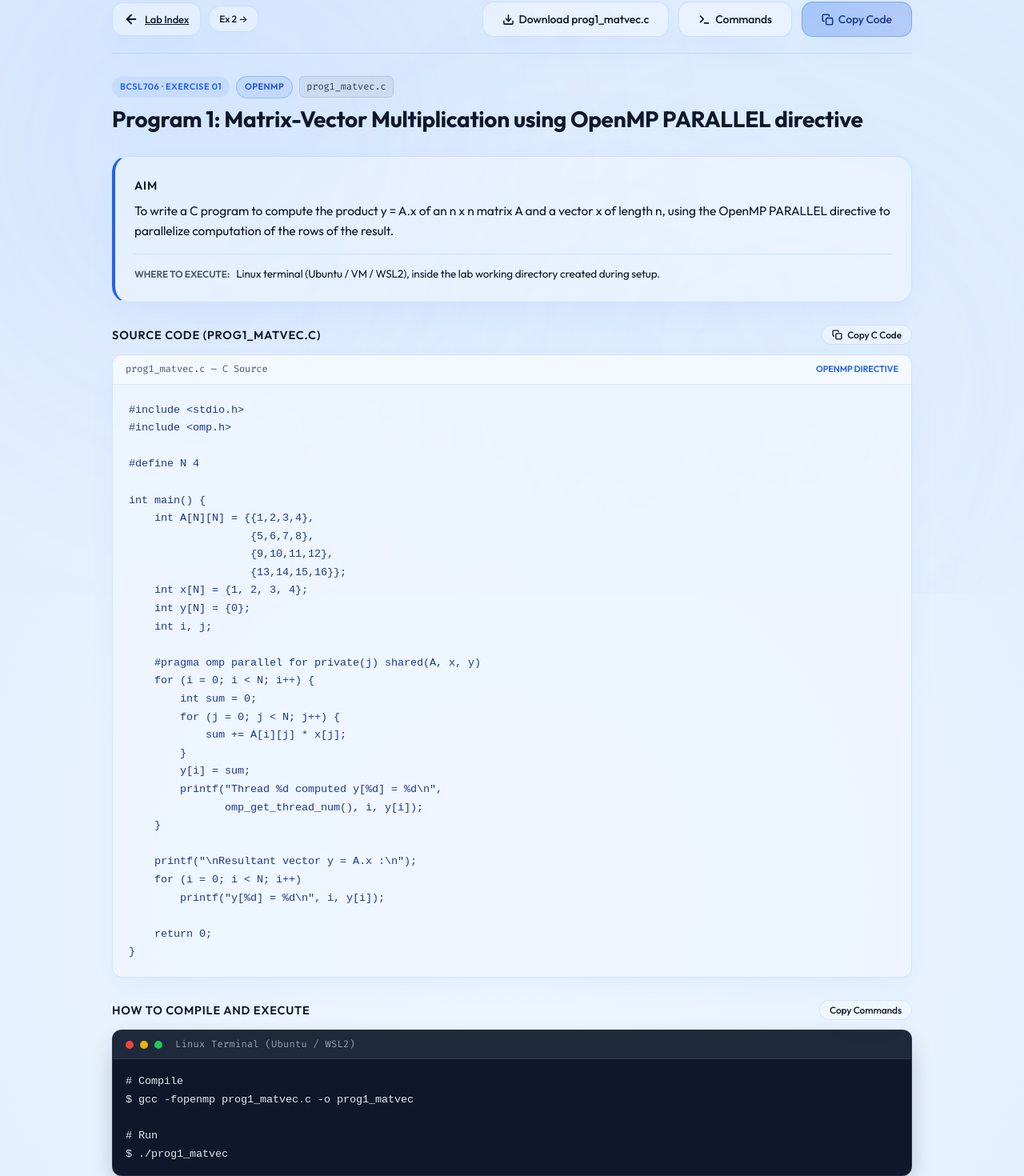
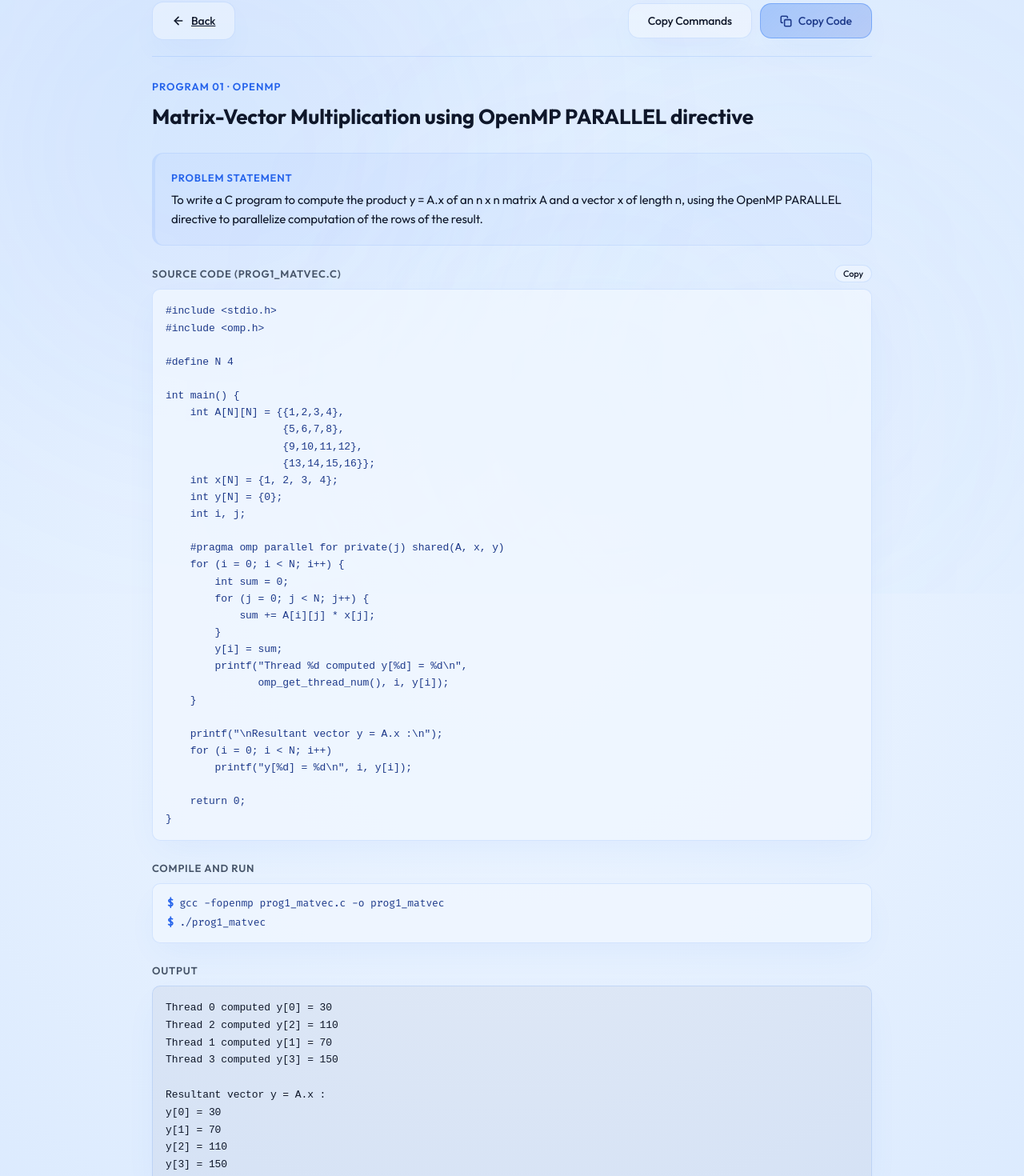
Before and after one commit to Chiranth-Janardhan-moger/parallel-computing, a React (Vite) app: page /card/1 in a window 1280 px wide. Shown: the part 58-1528 px from the top of the page at 80% size. Built offline with nearby package versions, Linux system fonts and the light colour scheme.

Commit message:
Simplify and streamline UI for a minimal, clean presentation

```diff
--- a/src/components/CardDetail.jsx
+++ b/src/components/CardDetail.jsx
@@ -1,52 +1,27 @@
 import { useState, useEffect } from 'react';
-import { useParams, Link, useNavigate } from 'react-router-dom';
+import { useParams, Link } from 'react-router-dom';
 import experimentsData from '../data/experiments.json';
 import Toast from './Toast';
 
 export default function CardDetail() {
   const { id } = useParams();
-  const navigate = useNavigate();
-  const [prevId, setPrevId] = useState(id);
   const [experiment, setExperiment] = useState(null);
-  const [loading, setLoading] = useState(true);
   const [toastMessage, setToastMessage] = useState('');
   const [toastVisible, setToastVisible] = useState(false);
 
-  if (id !== prevId) {
-    setPrevId(id);
-    setLoading(true);
-  }
-
-  // Find experiment
   useEffect(() => {
     const found = experimentsData.find((item) => String(item.id) === String(id));
-
-    const timer = setTimeout(() => {
-      if (found) {
-        setExperiment(found);
-      }
-      setLoading(false);
-    }, 400);
-
-    return () => clearTimeout(timer);
+    setExperiment(found || null);
   }, [id]);
-
-  if (loading) {
-    return <SkeletonLoader />;
-  }
 
   if (!experiment) {
     return (
       <div className="glass-panel" style={{ padding: '40px', textAlign: 'center' }}>
         <h2>Exercise Not Found</h2>
-        <Link to="/" className="glass-btn" style={{ marginTop: '20px' }}>Back to Laboratory</Link>
+        <Link to="/" className="glass-btn" style={{ marginTop: '20px' }}>Back to Home</Link>
       </div>
     );
   }
-
-  const currentIndex = experimentsData.findIndex(item => String(item.id) === String(id));
-  const prevExperiment = currentIndex > 0 ? experimentsData[currentIndex - 1] : null;
-  const nextExperiment = currentIndex < experimentsData.length - 1 ? experimentsData[currentIndex + 1] : null;
 
   const showToast = (msg) => {
     setToastMessage(msg);
@@ -55,91 +30,34 @@ export default function CardDetail() {
 
   const copyCode = () => {
     navigator.clipboard.writeText(experiment.code)
-      .then(() => showToast(`Source code ${experiment.file} copied successfully`))
+      .then(() => showToast('C Code Copied Successfully'))
       .catch((err) => console.error('Failed to copy code:', err));
   };
 
-  const copyCommands = () => {
-    const cmds = `${experiment.compileCommand}\n${experiment.runCommand}`;
-    navigator.clipboard.writeText(cmds)
-      .then(() => showToast('Compile and execute commands copied'))
-      .catch((err) => console.error('Failed to copy commands:', err));
+  const copyCompileCommand = () => {
+    navigator.clipboard.writeText(`${experiment.compileCommand}\n${experiment.runCommand}`)
+      .then(() => showToast('Commands Copied Successfully'))
+      .catch((err) => console.error('Failed to copy command:', err));
   };
 
-  const downloadSourceFile = () => {
-    const blob = new Blob([experiment.code], { type: 'text/x-csrc;charset=utf-8;' });
-    const url = URL.createObjectURL(blob);
-    const link = document.createElement('a');
-    link.href = url;
-    link.setAttribute('download', experiment.file);
-    document.body.appendChild(link);
-    link.click();
-    document.body.removeChild(link);
-    URL.revokeObjectURL(url);
-    showToast(`Downloaded ${experiment.file}`);
-  };
+  return (
+    <div className="fade-in" style={{ width: '100%', display: 'flex', flexDirection: 'column', gap: '24px', textAlign: 'left', maxWidth: '900px', margin: '0 auto' }}>
 
-  const isMPI = experiment.technology === 'MPI';
-
-  return (
-    <div className="fade-in" style={{ width: '100%', display: 'flex', flexDirection: 'column', gap: '28px', textAlign: 'left', maxWidth: '1000px', margin: '0 auto' }}>
-
-      {/* Top Controls Bar */}
+      {/* Top Header Controls */}
       <div className="detail-header-controls">
-        <div style={{ display: 'flex', gap: '10px', alignItems: 'center' }}>
-          <Link to="/" className="glass-btn" style={{ minWidth: '44px', justifyContent: 'center', padding: '10px 14px' }} title="Back to Laboratory">
-            <svg width="18" height="18" viewBox="0 0 24 24" fill="none" stroke="currentColor" strokeWidth="2.5" strokeLinecap="round" strokeLinejoin="round">
+        <Link to="/" className="glass-btn" title="Back to Home">
+          <svg width="16" height="16" viewBox="0 0 24 24" fill="none" stroke="currentColor" strokeWidth="2.5" strokeLinecap="round" strokeLinejoin="round">
             <line x1="19" y1="12" x2="5" y2="12"></line>
             <polyline points="12 19 5 12 12 5"></polyline>
           </svg>
-            <span style={{ fontSize: '13px', fontWeight: '500' }}>Lab Index</span>
+          Back
         </Link>
 
-          {/* Quick Prev / Next Buttons */}
-          <div style={{ display: 'flex', gap: '4px' }}>
-            {prevExperiment && (
-              <button
-                onClick={() => navigate(`/card/${prevExperiment.id}`)}
-                className="glass-btn"
-                style={{ padding: '8px 12px', fontSize: '12px' }}
-                title={`Previous: Exercise ${prevExperiment.number}`}
-              >
-                ← Ex {prevExperiment.number}
+        <div style={{ display: 'flex', gap: '10px' }}>
+          <button onClick={copyCompileCommand} className="glass-btn" title="Copy compile & run commands">
+            Copy Commands
           </button>
-            )}
-            {nextExperiment && (
-              <button
-                onClick={() => navigate(`/card/${nextExperiment.id}`)}
-                className="glass-btn"
-                style={{ padding: '8px 12px', fontSize: '12px' }}
-                title={`Next: Exercise ${nextExperiment.number}`}
-              >
-                Ex {nextExperiment.number} →
-              </button>
-            )}
-          </div>
-        </div>
-
-        {/* Actions: Download, Commands, Copy Code */}
-        <div className="detail-copy-actions">
-          <button onClick={downloadSourceFile} className="glass-btn" style={{ gap: '6px' }} title="Download .c file">
-            <svg width="15" height="15" viewBox="0 0 24 24" fill="none" stroke="currentColor" strokeWidth="2.5" strokeLinecap="round" strokeLinejoin="round">
-              <path d="M21 15v4a2 2 0 0 1-2 2H5a2 2 0 0 1-2-2v-4"></path>
-              <polyline points="7 10 12 15 17 10"></polyline>
-              <line x1="12" y1="15" x2="12" y2="3"></line>
-            </svg>
-            Download {experiment.file}
-          </button>
-
-          <button onClick={copyCommands} className="glass-btn" style={{ gap: '6px' }} title="Copy Compile & Run commands">
-            <svg width="15" height="15" viewBox="0 0 24 24" fill="none" stroke="currentColor" strokeWidth="2.5" strokeLinecap="round" strokeLinejoin="round">
-              <polyline points="4 17 10 11 4 5"></polyline>
-              <line x1="12" y1="19" x2="20" y2="19"></line>
-            </svg>
-            Commands
-          </button>
-
-          <button onClick={copyCode} className="glass-btn glass-btn-primary" style={{ gap: '6px' }} title="Copy full C source code">
+          <button onClick={copyCode} className="glass-btn glass-btn-primary" title="Copy full C source code">
             <svg width="15" height="15" viewBox="0 0 24 24" fill="none" stroke="currentColor" strokeWidth="2.5" strokeLinecap="round" strokeLinejoin="round">
               <rect x="9" y="9" width="13" height="13" rx="2" ry="2"></rect>
               <path d="M5 15H4a2 2 0 0 1-2-2V4a2 2 0 0 1 2-2h9a2 2 0 0 1 2 2v1"></path>
@@ -151,209 +69,106 @@ export default function CardDetail() {
 
       {/* Program Header */}
       <div>
-        <div style={{ display: 'flex', gap: '8px', alignItems: 'center', flexWrap: 'wrap', marginBottom: '8px' }}>
-          <span className="badge-pill" style={{ background: 'rgba(37, 99, 235, 0.08)', color: 'var(--accent-primary)' }}>
-            BCSL706 · EXERCISE {String(experiment.number).padStart(2, '0')}
+        <span style={{ fontSize: '13px', fontWeight: '600', color: 'var(--accent-primary)', textTransform: 'uppercase', letterSpacing: '1px' }}>
+          Program {String(experiment.number).padStart(2, '0')} · {experiment.technology}
         </span>
-          <span className={`badge-pill ${isMPI ? 'badge-mpi' : 'badge-openmp'}`}>
-            {experiment.technology}
-          </span>
-          <span className="badge-file">
-            {experiment.file}
-          </span>
-        </div>
-
-        <h1 style={{ fontSize: '28px', fontWeight: '700', color: 'var(--text-primary)', letterSpacing: '-0.3px', lineHeight: '1.3' }}>
-          Program {experiment.number}: {experiment.title}
+        <h1 style={{ fontSize: '26px', fontWeight: '700', color: 'var(--text-primary)', marginTop: '4px' }}>
+          {experiment.title}
         </h1>
       </div>
 
       {/* Aim / Problem Statement */}
-      <div className="glass-panel" style={{
-        padding: '24px',
-        borderLeft: '4px solid var(--accent-primary)'
+      <div style={{
+        padding: '20px',
+        background: 'rgba(59, 130, 246, 0.04)',
+        borderRadius: '14px',
+        borderLeft: '4px solid var(--accent-primary)',
+        border: '1px solid rgba(59, 130, 246, 0.1)',
+        borderLeftWidth: '4px'
       }}>
-        <h4 style={headingStyle}>Aim</h4>
-        <p style={{ color: 'var(--text-primary)', fontSize: '15.5px', marginTop: '8px', lineHeight: '1.6' }}>
+        <h4 style={{ fontSize: '13px', fontWeight: '600', textTransform: 'uppercase', letterSpacing: '0.8px', color: 'var(--accent-primary)' }}>
+          Problem Statement
+        </h4>
+        <p style={{ color: 'var(--text-primary)', fontSize: '15px', marginTop: '6px', lineHeight: '1.6' }}>
           {experiment.question}
         </p>
-
-        <div style={{ marginTop: '16px', paddingTop: '14px', borderTop: '1px solid var(--glass-border)', display: 'flex', alignItems: 'center', gap: '8px' }}>
-          <span style={{ fontSize: '12px', fontWeight: '600', color: 'var(--text-secondary)', textTransform: 'uppercase' }}>Where to Execute:</span>
-          <span style={{ fontSize: '13.5px', color: 'var(--text-primary)' }}>{experiment.whereToExecute}</span>
-        </div>
       </div>
 
-      {/* Source Code Section */}
-      <div style={{ display: 'flex', flexDirection: 'column', gap: '12px' }}>
+      {/* C Source Code */}
+      <div style={{ display: 'flex', flexDirection: 'column', gap: '8px' }}>
         <div style={{ display: 'flex', justifyContent: 'space-between', alignItems: 'center' }}>
-          <h4 style={headingStyle}>Source Code ({experiment.file})</h4>
-          <button onClick={copyCode} className="glass-btn" style={{ padding: '4px 12px', fontSize: '12px', gap: '6px' }}>
-            <svg width="13" height="13" viewBox="0 0 24 24" fill="none" stroke="currentColor" strokeWidth="2.5" strokeLinecap="round" strokeLinejoin="round">
-              <rect x="9" y="9" width="13" height="13" rx="2" ry="2"></rect>
-              <path d="M5 15H4a2 2 0 0 1-2-2V4a2 2 0 0 1 2-2h9a2 2 0 0 1 2 2v1"></path>
-            </svg>
-            Copy C Code
+          <h4 style={{ fontSize: '13px', fontWeight: '600', textTransform: 'uppercase', letterSpacing: '0.8px', color: 'var(--text-secondary)' }}>
+            Source Code ({experiment.file})
+          </h4>
+          <button onClick={copyCode} className="glass-btn" style={{ padding: '3px 10px', fontSize: '11px' }}>
+            Copy
           </button>
         </div>
 
         <div className="glass-panel" style={{
-          borderRadius: '12px',
+          borderRadius: '10px',
           overflow: 'hidden',
           background: 'var(--code-bg)',
           border: '1px solid var(--glass-border)'
         }}>
-          <div style={{
-            padding: '8px 16px',
-            background: 'rgba(255, 255, 255, 0.4)',
-            borderBottom: '1px solid var(--glass-border)',
-            display: 'flex',
-            justifyContent: 'space-between',
-            alignItems: 'center'
-          }}>
-            <span style={{ fontSize: '12px', fontFamily: 'var(--font-mono)', color: 'var(--text-secondary)' }}>
-              {experiment.file} — C Source
-            </span>
-            <span style={{ fontSize: '11px', textTransform: 'uppercase', color: 'var(--accent-primary)', fontWeight: '600' }}>
-              {experiment.technology} Directive
-            </span>
-          </div>
-
           <pre style={{
-            padding: '20px',
+            padding: '16px',
             margin: 0,
             overflowX: 'auto',
             fontFamily: 'var(--font-mono)',
-            fontSize: '13.5px',
+            fontSize: '13px',
             color: 'var(--code-text)',
-            lineHeight: '1.6'
+            lineHeight: '1.55'
           }}>
             <code>{experiment.code}</code>
           </pre>
         </div>
       </div>
 
-      {/* How to Compile & Execute */}
-      <div style={{ display: 'flex', flexDirection: 'column', gap: '12px' }}>
-        <div style={{ display: 'flex', justifyContent: 'space-between', alignItems: 'center' }}>
-          <h4 style={headingStyle}>How to Compile and Execute</h4>
-          <button onClick={copyCommands} className="glass-btn" style={{ padding: '4px 12px', fontSize: '12px', gap: '6px' }}>
-            Copy Commands
-          </button>
+      {/* Compile and Run Commands */}
+      <div style={{ display: 'flex', flexDirection: 'column', gap: '8px' }}>
+        <h4 style={{ fontSize: '13px', fontWeight: '600', textTransform: 'uppercase', letterSpacing: '0.8px', color: 'var(--text-secondary)' }}>
+          Compile and Run
+        </h4>
+        <div className="glass-panel" style={{
+          padding: '14px 18px',
+          background: 'var(--code-bg)',
+          borderRadius: '10px',
+          fontFamily: 'var(--font-mono)',
+          fontSize: '13px',
+          color: 'var(--code-text)',
+          border: '1px solid var(--glass-border)'
+        }}>
+          <div style={{ userSelect: 'all', marginBottom: '4px' }}>
+            <span style={{ color: 'var(--accent-primary)', fontWeight: '600' }}>$ </span>{experiment.compileCommand}
           </div>
-
-        <div className="terminal-window">
-          <div className="terminal-header">
-            <span className="terminal-dot dot-red"></span>
-            <span className="terminal-dot dot-yellow"></span>
-            <span className="terminal-dot dot-green"></span>
-            <span className="terminal-title">Linux Terminal (Ubuntu / WSL2)</span>
+          <div style={{ userSelect: 'all' }}>
+            <span style={{ color: 'var(--accent-primary)', fontWeight: '600' }}>$ </span>{experiment.runCommand}
           </div>
-          <pre className="terminal-body" style={{ margin: 0 }}>
-            <code>{`# Compile
-$ ${experiment.compileCommand}
-
-# Run
-$ ${experiment.runCommand}`}</code>
-          </pre>
         </div>
       </div>
 
       {/* Sample Output */}
-      <div style={{ display: 'flex', flexDirection: 'column', gap: '12px' }}>
-        <h4 style={headingStyle}>Sample Output</h4>
-        <div className="terminal-window">
-          <div className="terminal-header">
-            <span className="terminal-dot dot-red"></span>
-            <span className="terminal-dot dot-yellow"></span>
-            <span className="terminal-dot dot-green"></span>
-            <span className="terminal-title">program output</span>
+      <div style={{ display: 'flex', flexDirection: 'column', gap: '8px' }}>
+        <h4 style={{ fontSize: '13px', fontWeight: '600', textTransform: 'uppercase', letterSpacing: '0.8px', color: 'var(--text-secondary)' }}>
+          Output
+        </h4>
+        <div className="glass-panel" style={{
+          padding: '16px',
+          background: 'rgba(15, 23, 42, 0.04)',
+          borderRadius: '10px',
+          fontFamily: 'var(--font-mono)',
+          fontSize: '13px',
+          color: 'var(--text-primary)',
+          border: '1px solid var(--glass-border)',
+          overflowX: 'auto',
+          whiteSpace: 'pre'
+        }}>
+          <code>{experiment.sampleOutput}</code>
         </div>
-          <pre className="terminal-body" style={{ margin: 0, color: '#38bdf8' }}>
-            <code>{experiment.sampleOutput}</code>
-          </pre>
-        </div>
-      </div>
-
-      {/* Technical Notes / Concept Analysis */}
-      <div className="glass-panel" style={{ padding: '22px 24px', background: 'rgba(59, 130, 246, 0.03)' }}>
-        <h4 style={headingStyle}>Technical Analysis & Notes</h4>
-        <p style={{ color: 'var(--text-secondary)', fontSize: '14.5px', marginTop: '8px', lineHeight: '1.6' }}>
-          {experiment.note}
-        </p>
-      </div>
-
-      {/* Result Verification */}
-      <div className="glass-panel" style={{ padding: '20px 24px', borderLeft: '4px solid #10b981' }}>
-        <h4 style={{ ...headingStyle, color: '#059669' }}>Result</h4>
-        <p style={{ color: 'var(--text-secondary)', fontSize: '14px', marginTop: '6px', lineHeight: '1.5' }}>
-          {experiment.result}
-        </p>
-      </div>
-
-      {/* Bottom Prev / Next Nav */}
-      <div style={{ display: 'flex', justifyContent: 'space-between', alignItems: 'center', marginTop: '16px', borderTop: '1px solid var(--glass-border)', paddingTop: '20px' }}>
-        {prevExperiment ? (
-          <button onClick={() => navigate(`/card/${prevExperiment.id}`)} className="glass-btn" style={{ gap: '8px' }}>
-            <span>←</span>
-            <span>Program {prevExperiment.number}: {prevExperiment.shortTitle}</span>
-          </button>
-        ) : <div></div>}
-
-        {nextExperiment ? (
-          <button onClick={() => navigate(`/card/${nextExperiment.id}`)} className="glass-btn glass-btn-primary" style={{ gap: '8px' }}>
-            <span>Program {nextExperiment.number}: {nextExperiment.shortTitle}</span>
-            <span>→</span>
-          </button>
-        ) : <div></div>}
       </div>
 
       <Toast message={toastMessage} visible={toastVisible} onClose={() => setToastVisible(false)} />
     </div>
   );
 }
-
-const headingStyle = {
-  fontSize: '14.5px',
-  fontWeight: '600',
-  color: 'var(--text-primary)',
-  textTransform: 'uppercase',
-  letterSpacing: '0.8px',
-  textAlign: 'left'
-};
-
-function SkeletonLoader() {
-  return (
-    <div style={{ width: '100%', display: 'flex', flexDirection: 'column', gap: '32px', animation: 'skeletonPulse 1.5s infinite ease-in-out', maxWidth: '1000px', margin: '0 auto' }}>
-      <div className="detail-header-controls">
-        <div style={{ width: '100px', height: '40px', background: 'var(--glass-border)', borderRadius: '12px' }}></div>
-        <div className="detail-copy-actions">
-          <div style={{ width: '130px', height: '40px', background: 'var(--glass-border)', borderRadius: '12px' }}></div>
-          <div style={{ width: '130px', height: '40px', background: 'var(--glass-border)', borderRadius: '12px' }}></div>
-        </div>
-      </div>
-
-      <div>
-        <div style={{ width: '220px', height: '14px', background: 'var(--glass-border)', borderRadius: '4px', marginBottom: '12px' }}></div>
-        <div style={{ width: '80%', height: '36px', background: 'var(--glass-border)', borderRadius: '6px' }}></div>
-      </div>
-
-      <div style={{ padding: '24px', background: 'var(--glass-border)', borderRadius: '16px', display: 'flex', flexDirection: 'column', gap: '12px' }}>
-        <div style={{ width: '120px', height: '16px', background: 'rgba(15,23,42,0.1)', borderRadius: '4px' }}></div>
-        <div style={{ width: '90%', height: '14px', background: 'rgba(15,23,42,0.06)', borderRadius: '4px' }}></div>
-      </div>
-
-      <div style={{ display: 'flex', flexDirection: 'column', gap: '16px' }}>
-        <div style={{ width: '160px', height: '16px', background: 'var(--glass-border)', borderRadius: '4px' }}></div>
-        <div style={{ width: '100%', height: '240px', background: 'var(--glass-border)', borderRadius: '12px' }}></div>
-      </div>
-
-      <style>{`
-        @keyframes skeletonPulse {
-          0%, 100% { opacity: 0.6; }
-          50% { opacity: 0.35; }
-        }
-      `}</style>
-    </div>
-  );
-}
```
Lines whose indentation alone changed are shown as unchanged.
